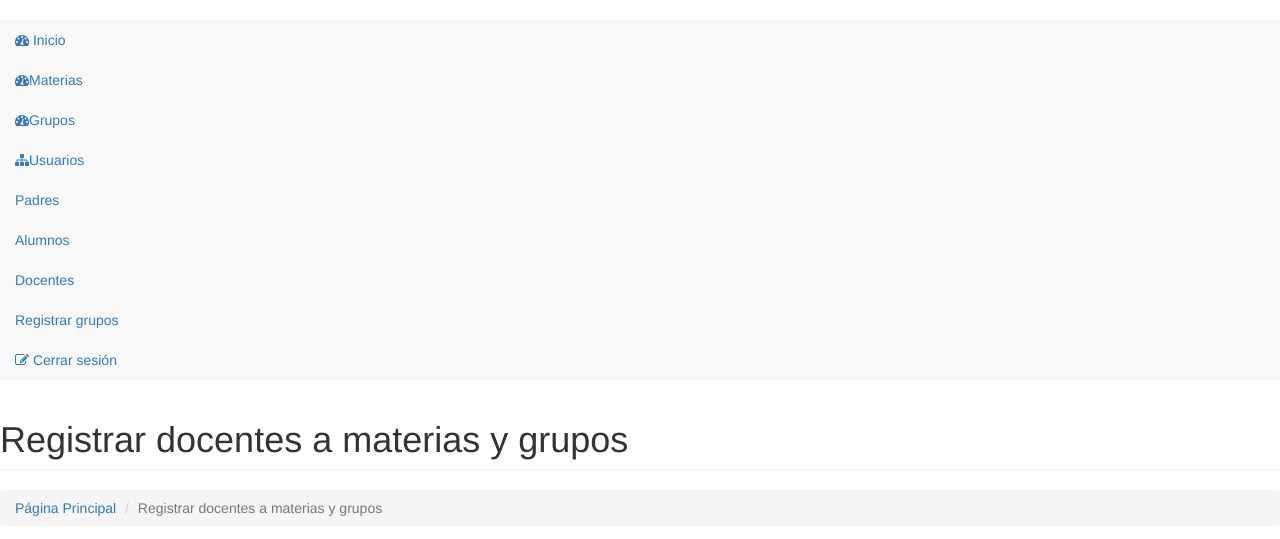
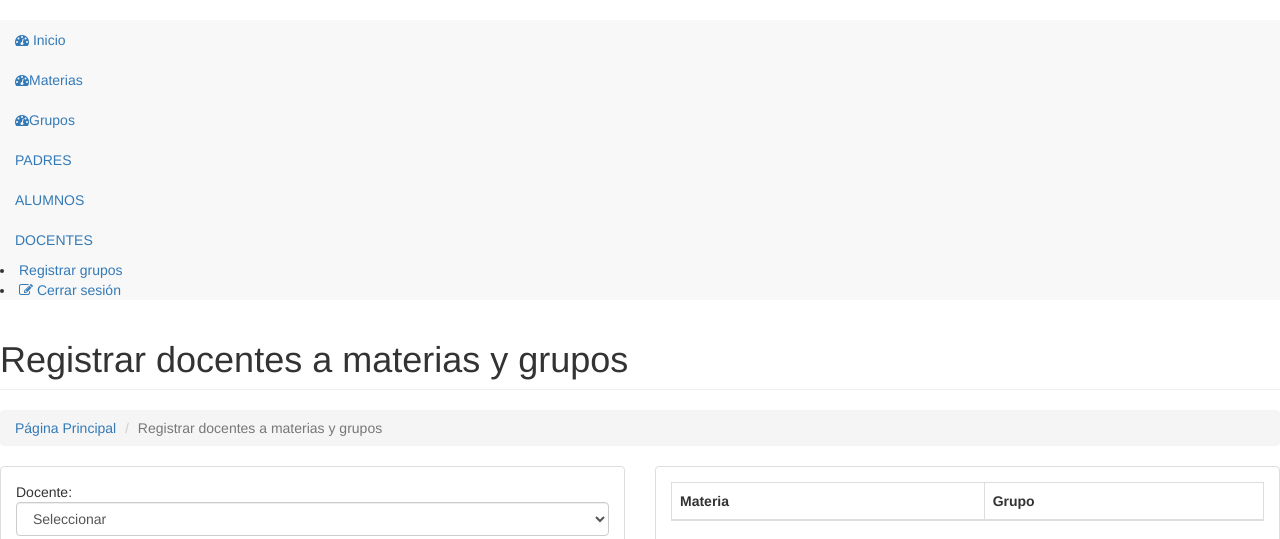
Before and after one commit to EmmanuelME25/ADS, a PHP site: page /admin/22_registrar_docentes_grupos.php in a window 1280 px wide. Shown: the part 162-701 px from the top of the page. Run offline with PHP 8.4, Linux system fonts and the light colour scheme; data comes from the database, SQL or seed files in the repository; lists and menus that the app fills with data are empty; some libraries are stand-ins or nearby versions.

Commit message:
Update 22_registrar_docentes_grupos.php

```diff
--- a/ADS/admin/22_registrar_docentes_grupos.php
+++ b/ADS/admin/22_registrar_docentes_grupos.php
@@ -283,22 +283,20 @@ Website: http://www.webthemez.com/
                     </li>
 
 					 <li>
-                        <a href="#"><i class="fa fa-sitemap"></i>Usuarios<span class="fa arrow"></span></a>
-                        <ul class="nav nav-second-level">
-                            <li>
-                                <a href="relacionarpadres.html">Padres</a>
+                        <a href="23_relacionar_padres.php">PADRES</a>
                             </li>
                             <li>
-                                <a href="">Alumnos</a>
+                                <a href="21_registrar_alumnos_clases.php">ALUMNOS</a>
                             </li>
                             <li>
-                                <a href="" >Docentes</a>
+                                <a href="22_registrar_docentes_grupos.php" class="active-menu">DOCENTES</a>
                             </li>
-                            <li>
-                                <a href="Registrar_docentes_a_grupos.html" class="active-menu">Registrar grupos</a>
-                            </li>
-							</ul>
-						</li>
+                            </ul>
+                        </li>
+
+        		<li>
+                                <a href="22_registrar_docentes_grupos.php" >Registrar grupos</a>
+                        </li>
                     <li>
                         <a href="form.html"><i class="fa fa-edit"></i> Cerrar sesión</a>
                     </li>
```
